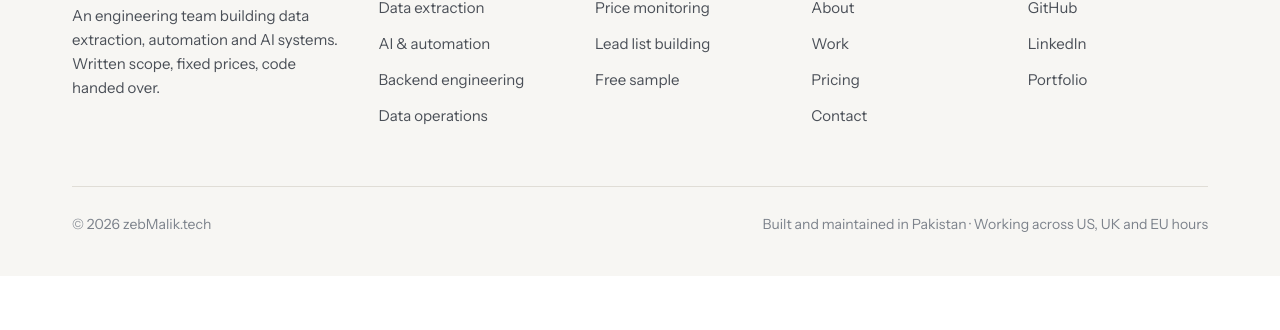
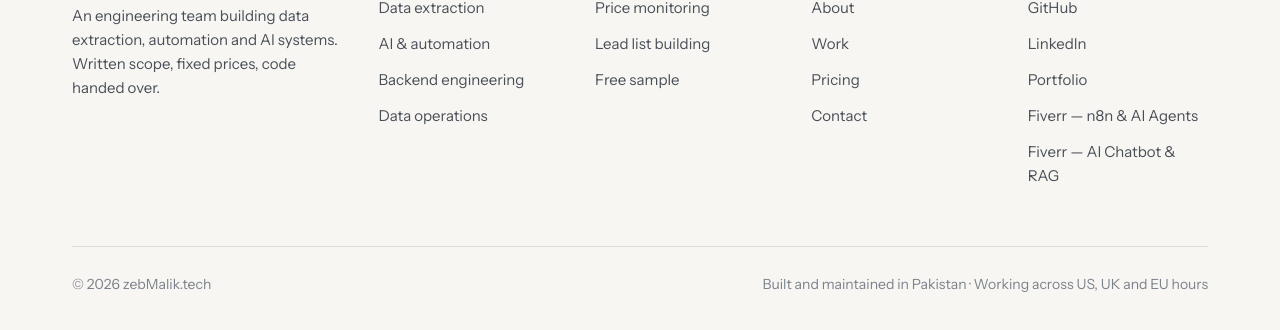
Before and after one commit to MuhammadShahzebMalik786/zebMalik.tech, a plain HTML site: page about.html in a window 1280 px wide. Shown: the part 3606-3936 px from the top of the page. Before the commit the page ends 3882 px from the top, so only its background shows below. Drawn offline with Linux system fonts and the light colour scheme.

Commit message:
Add Fiverr gig links to footer

```diff
--- a/about.html
+++ b/about.html
@@ -164,6 +164,8 @@
         <a href="https://github.com/MuhammadShahzebMalik786">GitHub</a>
         <a href="https://www.linkedin.com/in/muhammad-shahzeb-malik/">LinkedIn</a>
         <a href="https://muhammadshahzeb.dev">Portfolio</a>
+        <a href="https://www.fiverr.com/maliksahahb/build-n8n-automation-ai-agents-and-ai-workflow-automation">Fiverr &mdash; n8n &amp; AI Agents</a>
+        <a href="https://www.fiverr.com/maliksahahb/build-an-ai-chatbot-rag-agent-and-ai-assistant-for-your-data">Fiverr &mdash; AI Chatbot &amp; RAG</a>
       </div>
     </div>
     <div class="fbot">
```
Also changed, not shown: contact.html (+2 -0 lines), ecommerce-price-monitoring.html (+2 -0 lines), free-sample.html (+2 -0 lines), index.html (+2 -0 lines), lead-list-building.html (+2 -0 lines), pricing.html (+2 -0 lines), services.html (+2 -0 lines), work.html (+2 -0 lines).
